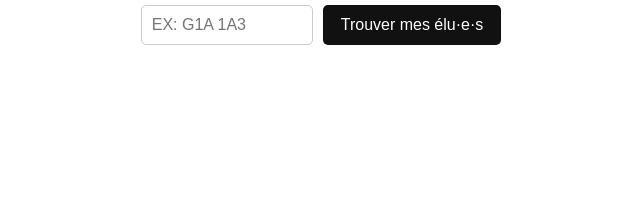
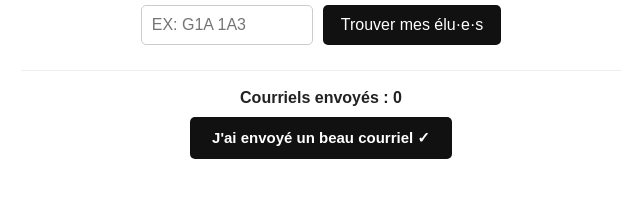
Before and after one commit to mariehuard04-dot/trouver-elus, a plain HTML site: page index.html in a window 1280 px wide. Shown: the whole page, without its empty margins (319-959 px from the left). Drawn offline with Linux system fonts and the light colour scheme; no server answers.

Commit message:
Add email counter section and confirmation button
Added a section to display the email counter and a confirmation button.

```diff
--- a/index.html
+++ b/index.html
@@ -14,6 +14,12 @@
     .btn-envoi { display: inline-block; padding: 11px 16px; background: #111; color: #fff; text-decoration: none; border-radius: 5px; font-weight: bold; font-size: 14px; }
     .btn-copier { padding: 11px 16px; background: #e5e5e5; color: #111; border: 1px solid #ccc; border-radius: 5px; font-weight: bold; font-size: 14px; cursor: pointer; }
     .btn-copier:hover { background: #d5d5d5; }
+
+    /* Style du compteur en bas */
+    .compteur-section { margin-top: 25px; padding-top: 18px; border-top: 1px solid #eee; }
+    .compteur-texte { font-size: 16px; margin-bottom: 10px; font-weight: bold; }
+    .btn-confirmer { padding: 12px 22px; font-size: 15px; font-weight: bold; background: #111; color: #fff; border: none; border-radius: 5px; cursor: pointer; }
+    .btn-confirmer:disabled { background: #2e7d32; cursor: default; }
   </style>
 </head>
 <body>
@@ -22,7 +28,14 @@
     <input type="text" id="cp" placeholder="Ex: G1A 1A3" maxlength="7">
     <button onclick="chercherElus()">Trouver mes élu·e·s</button>
   </div>
+
   <div id="resultat"></div>
+
+  <!-- Section Compteur -->
+  <div class="compteur-section">
+    <div class="compteur-texte">Courriels envoyés : <span id="nb-courriels">...</span></div>
+    <button type="button" class="btn-confirmer" id="btnConfirmer" onclick="ajouterCourriel()">J'ai envoyé un beau courriel ✓</button>
+  </div>
 
   <script>
     const SUJET_TEXTE = "Préoccupation concernant le projet de GNL Marinvest";
@@ -37,6 +50,51 @@ Solidairement,`;
     const SUJET = encodeURIComponent(SUJET_TEXTE);
     const MESSAGE = encodeURIComponent(MESSAGE_TEXTE);
     let listeCourriels = [];
+
+    // API gratuite pour le compteur partagé
+    const API_COMPTEUR = "https://counterapi.dev";
+
+    // Charger le nombre actuel dès l'ouverture de la page
+    window.addEventListener("DOMContentLoaded", () => {
+      fetch(API_COMPTEUR)
+        .then(res => res.json())
+        .then(data => {
+          document.getElementById("nb-courriels").innerText = data.count || 0;
+        })
+        .catch(() => {
+          document.getElementById("nb-courriels").innerText = "0";
+        });
+
+      if (localStorage.getItem("aDejaVoteMarinvest")) {
+        desactiverBouton();
+      }
+    });
+
+    function ajouterCourriel() {
+      if (localStorage.getItem("aDejaVoteMarinvest")) return;
+
+      const btn = document.getElementById("btnConfirmer");
+      btn.innerText = "Enregistrement...";
+      btn.disabled = true;
+
+      fetch(`${API_COMPTEUR}/up`)
+        .then(res => res.json())
+        .then(data => {
+          document.getElementById("nb-courriels").innerText = data.count;
+          localStorage.setItem("aDejaVoteMarinvest", "true");
+          desactiverBouton();
+        })
+        .catch(() => {
+          btn.disabled = false;
+          btn.innerText = "J'ai envoyé un beau courriel ✓";
+        });
+    }
+
+    function desactiverBouton() {
+      const btn = document.getElementById("btnConfirmer");
+      btn.disabled = true;
+      btn.innerText = "Merci pour votre envoi ! ✓";
+    }
 
     async function chercherElus() {
       const cp = document.getElementById('cp').value.replace(/\s+/g, '').toUpperCase();
```
